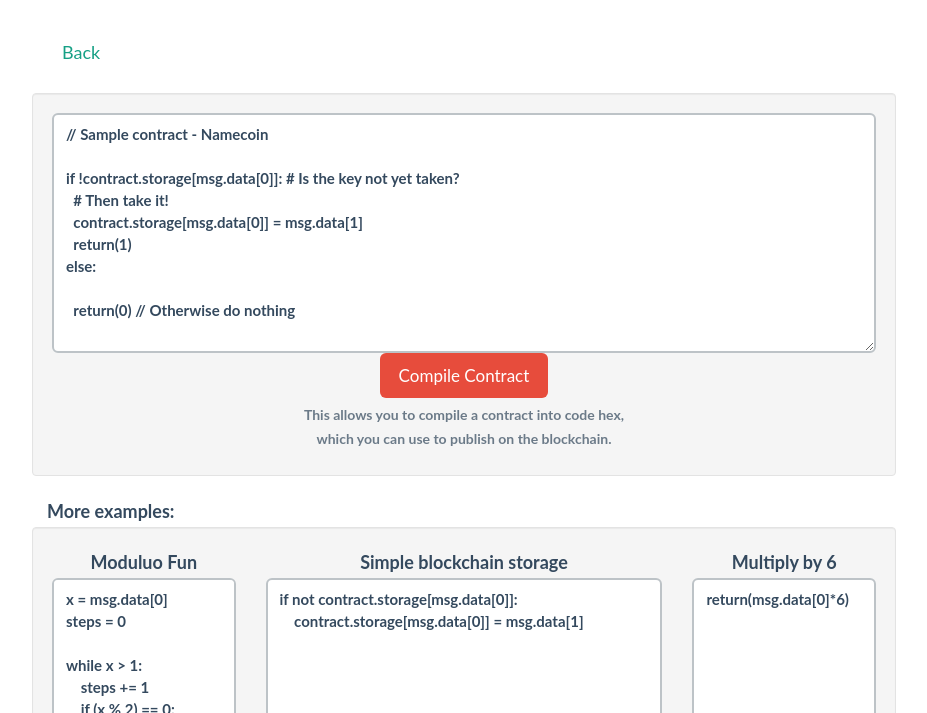
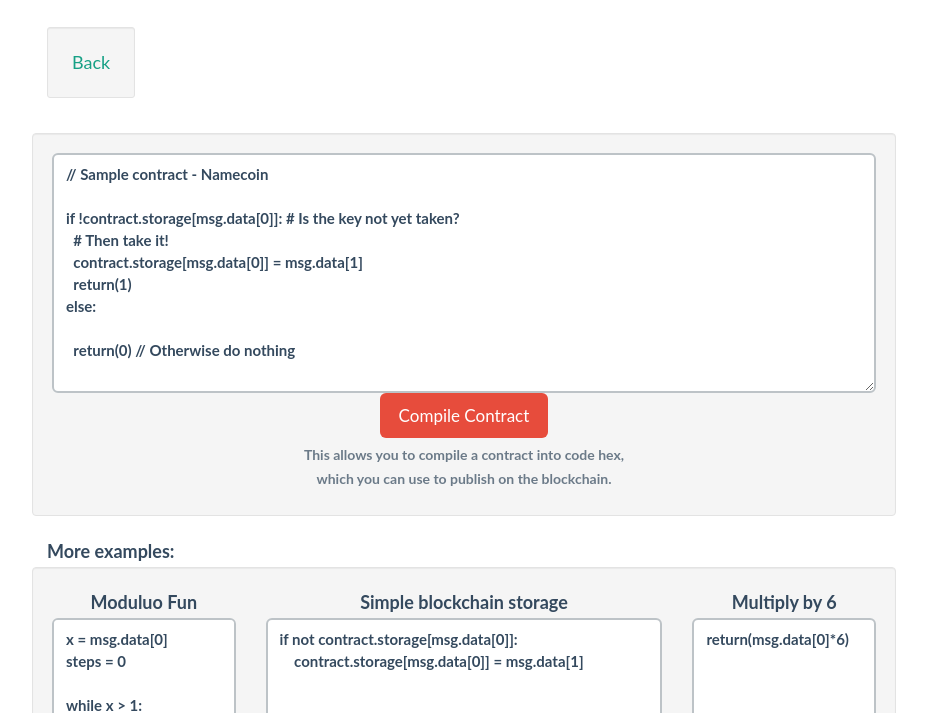
Before and after one commit to etherparty/etherparty.io, a plain HTML site: page builder.html in a window 1280 px wide. Shown: the part 87-800 px from the top of the page, without its empty margins (176-1103 px from the left). Drawn offline with Linux system fonts and the light colour scheme; a web font is replaced by a local one.

Commit message:
Make contracts builder and back button more noticable on homepage and builder page

```diff
--- a/builder.html
+++ b/builder.html
@@ -35,7 +35,7 @@
   <div class="col-xs-10 col-xs-push-1">
 
   <ul class="nav nav-pills">
-  <li><a href="/">Back</a></li>
+  <li class="well well-sm"><a href="/">Back</a></li>
   </ul>
 
 
```
Also changed, not shown: index.html (+1 -1 lines).
